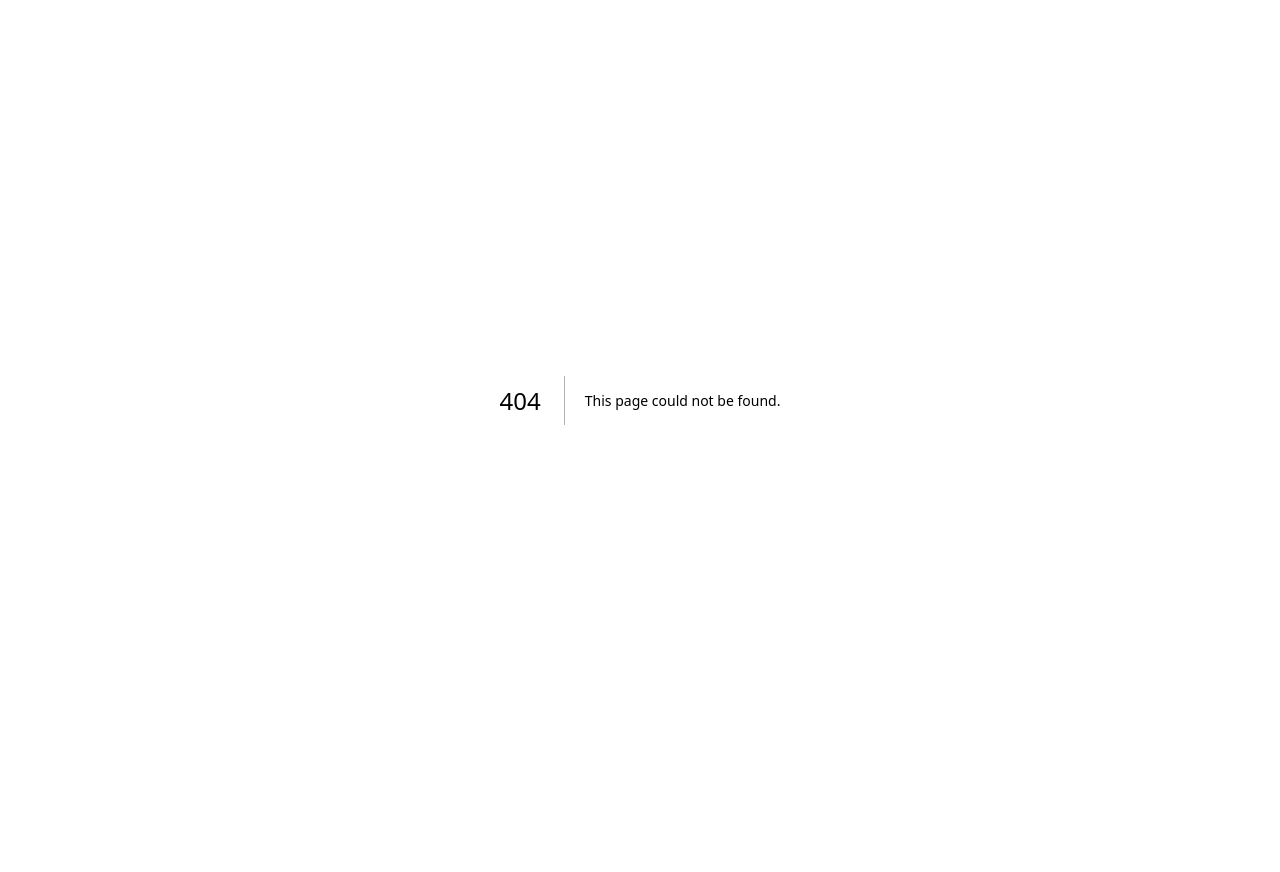
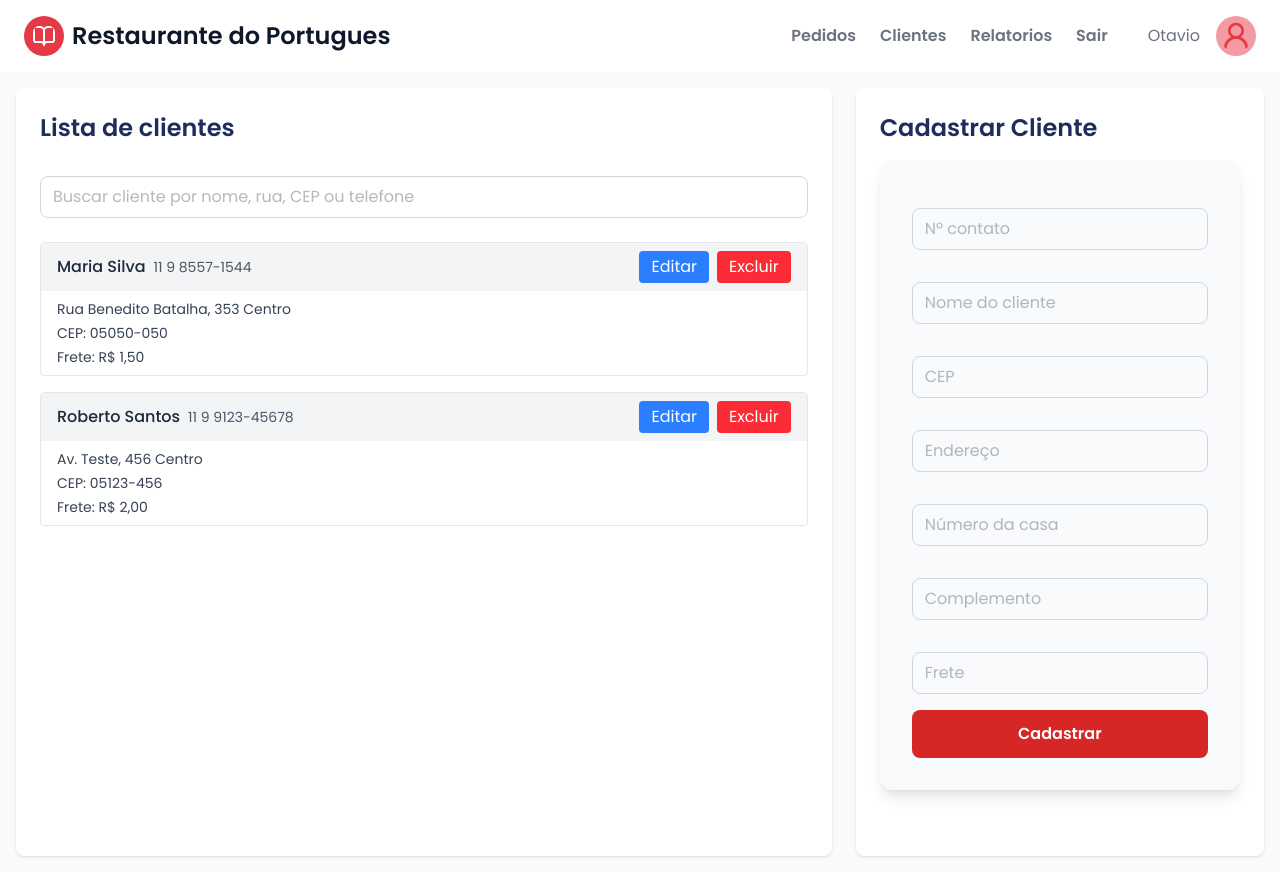
Before and after one commit to ProjetosMethodAgile/restaurante-devagile, a Next.js app: page /protect/cliente in a window 1280 px wide. Before the commit this address had no page. Before the commit the page ends 800 px from the top, so only its background shows below. Built offline with nearby package versions, Linux system fonts and the light colour scheme.

Commit message:
Adicionando area de cadastro do cliente

```diff
--- a/src/app/page.tsx
+++ b/src/app/page.tsx
@@ -16,6 +16,8 @@ type ValidationState = {
 
 export default function Logi() {
   const { usuario, setUsuario, senha, setSenha, nomeEmpresa,openGlobalModal,closeGlobalModal} = useGlobalContext();
+  console.log(openGlobalModal,closeGlobalModal);
+
   const [typeSenha, setTypeSenha] = useState(true);
   const [resetSenha, setResetSenha] = useState<boolean>(false);
 
--- /dev/null
+++ b/src/app/protect/cliente/page.tsx
@@ -0,0 +1,191 @@
+'use client'
+import React, { useState } from 'react'
+import { Form } from '@/src/components/Form'
+
+export default function Cliente() {
+  // Lista e busca de clientes (exibição)
+  const [clientes, setClientes] = useState([
+    { nome: 'Maria Silva', endereco: 'Rua Benedito Batalha, 353 Centro', CEP: '05050-050', telefone: '11 9 8557-1544', frete: '1,50' },
+    { nome: 'Roberto Santos', endereco: 'Av. Teste, 456 Centro', CEP: '05123-456', telefone: '11 9 9123-45678', frete: '2,00' },
+    // … mais clientes
+  ])
+  console.log(setClientes);
+
+  const [search, setSearch] = useState('')
+
+  // Dados do formulário de cadastro
+  const [form, setForm] = useState({
+    contato: '',
+    nome: '',
+    cep: '',
+    endereco: '',
+    numero: '',
+    complemento: '',
+    frete: ''
+  })
+  const [addressDisabled, setAddressDisabled] = useState(false)
+
+  // Filtra clientes conforme termo (texto ou dígitos)
+  const term = search.toLowerCase().trim()
+  const digits = search.replace(/\D/g, '')
+  const filteredClientes = clientes.filter(item => {
+    const name = item.nome.toLowerCase()
+    const address = item.endereco.toLowerCase()
+    const cepDigits = item.CEP.replace(/\D/g, '')
+    const phoneDigits = item.telefone.replace(/\D/g, '')
+
+    const textMatch = term && (name.includes(term) || address.includes(term))
+    const cepMatch = digits && cepDigits.includes(digits)
+    const phoneMatch = digits && phoneDigits.includes(digits)
+
+    return search === '' || textMatch || cepMatch || phoneMatch
+  })
+
+  // Controle de inputs do formulário
+  const handleChange =( e: React.ChangeEvent<HTMLInputElement> )=> {
+    const { id, value } = e.target
+    if (id === 'endereco' && addressDisabled) {
+      alert('Para editar o endereço, por favor apague o CEP primeiro.')
+      return
+    }
+    setForm(prev => ({ ...prev, [id]: value }))
+    if (id === 'cep') {
+      setAddressDisabled(false)
+      setForm(prev => ({ ...prev, endereco: '' }))
+    }
+  }
+
+  // Ao perder foco no CEP, busca endereço na API ViaCEP
+  const handleCepBlur = async () => {
+    const cepDigits = form.cep.replace(/\D/g, '')
+    if (cepDigits.length === 8) {
+      try {
+        const res = await fetch(`https://viacep.com.br/ws/${cepDigits}/json/`)
+        const data = await res.json()
+        if (!data.erro) {
+          const fullAddress = `${data.logradouro}, ${data.bairro}, ${data.localidade}-${data.uf}`
+          setForm(prev => ({ ...prev, endereco: fullAddress }))
+          setAddressDisabled(true)
+        } else {
+          setAddressDisabled(false)
+        }
+      } catch {
+        setAddressDisabled(false)
+      }
+    }
+  }
+
+  return (
+    <div className="flex flex-col lg:flex-row gap-6 p-4 h-auto lg:h-screen bg-gray-50">
+      {/* Lista de Clientes */}
+      <section className="w-full lg:w-2/3 bg-white rounded-lg shadow p-4 lg:p-6 overflow-auto">
+        <h2 className="text-xl sm:text-2xl font-semibold text-[#1F2D5C] mb-4">Lista de clientes</h2>
+        <Form.InputALL
+          type="text"
+          placeholder="Buscar cliente por nome, rua, CEP ou telefone"
+          id="search"
+          className="w-full px-3 py-2 mb-4 sm:mb-6 border border-gray-300 rounded-lg focus:outline-none focus:ring-2 focus:ring-[#D72626]"
+          value={search}
+          onChange={e => setSearch(e.target.value)}
+        />
+        <ul className="space-y-4">
+          {filteredClientes.map((item, idx) => (
+            <li key={idx} className="bg-white rounded border border-gray-200">
+              {/* Header do card */}
+              <div className="flex justify-between items-center bg-gray-100 px-4 py-2 rounded-t">
+                <div className="flex items-baseline space-x-2">
+                  <span className="font-medium text-gray-800">{item.nome}</span>
+                  <span className="text-sm text-gray-600">{item.telefone}</span>
+                </div>
+                <div className="space-x-2">
+                  <button className="px-3 py-1 bg-blue-500 text-white rounded hover:bg-blue-600 transition">Editar</button>
+                  <button className="px-3 py-1 bg-red-500 text-white rounded hover:bg-red-600 transition">Excluir</button>
+                </div>
+              </div>
+              {/* Corpo do card */}
+              <div className="px-4 py-2 space-y-1">
+                <p className="text-sm text-gray-700">{item.endereco}</p>
+                <p className="text-sm text-gray-700">CEP: {item.CEP}</p>
+                <p className="text-sm text-gray-700">Frete: R$ {item.frete}</p>
+              </div>
+            </li>
+          ))}
+          {filteredClientes.length === 0 && (
+            <li className="text-center text-gray-500 py-4">Nenhum cliente encontrado.</li>
+          )}
+        </ul>
+      </section>
+
+      {/* Formulário de Cadastro */}
+      <section className="w-full lg:w-1/3 bg-white rounded-lg shadow p-4 lg:p-6 overflow-auto">
+        <h2 className="text-xl sm:text-2xl font-semibold text-[#1F2D5C] mb-4">Cadastrar Cliente</h2>
+        <Form.Root className="space-y-4">
+          <Form.InputALL
+            id="contato"
+            type="text"
+            placeholder="Nº contato"
+            className="w-full px-3 py-2 border border-gray-300 rounded-lg focus:outline-none focus:ring-2 focus:ring-[#D72626] text-sm sm:text-base"
+            value={form.contato}
+            onChange={handleChange}
+            required
+          />
+          <Form.InputALL
+            id="nome"
+            type="text"
+            placeholder="Nome do cliente"
+            className="w-full px-3 py-2 border border-gray-300 rounded-lg focus:outline-none focus:ring-2 focus:ring-[#D72626] text-sm sm:text-base"
+            value={form.nome}
+            onChange={handleChange}
+            required
+          />
+          <Form.InputALL
+            id="cep"
+            type="text"
+            placeholder="CEP"
+            className="w-full px-3 py-2 border border-gray-300 rounded-lg focus:outline-none focus:ring-2 focus:ring-[#D72626] text-sm sm:text-base"
+            value={form.cep}
+            onChange={handleChange}
+            onBlur={handleCepBlur}
+
+          />
+          <Form.InputALL
+            id="endereco"
+            type="text"
+            placeholder="Endereço"
+            className="w-full px-3 py-2 border border-gray-300 rounded-lg focus:outline-none focus:ring-2 focus:ring-[#D72626] text-sm sm:text-base"
+            value={form.endereco}
+            onChange={handleChange}
+            disabled={addressDisabled}
+          />
+          <Form.InputALL
+            id="numero"
+            type="text"
+            placeholder="Número da casa"
+            className="w-full px-3 py-2 border border-gray-300 rounded-lg focus:outline-none focus:ring-2 focus:ring-[#D72626] text-sm sm:text-base"
+            value={form.numero}
+            onChange={handleChange}
+          />
+          <Form.InputALL
+            id="complemento"
+            type="text"
+            placeholder="Complemento"
+            className="w-full px-3 py-2 border border-gray-300 rounded-lg focus:outline-none focus:ring-2 focus:ring-[#D72626] text-sm sm:text-base"
+            value={form.complemento}
+            onChange={handleChange}
+          />
+          <Form.InputALL
+            id="frete"
+            type="text"
+            placeholder="Frete"
+            className="w-full px-3 py-2 border border-gray-300 rounded-lg focus:outline-none focus:ring-2 focus:ring-[#D72626] text-sm sm:text-base"
+            value={form.frete}
+            onChange={handleChange}
+          />
+          <Form.ButtonChange className="w-full py-2 sm:py-3 bg-[#D72626] text-white font-semibold rounded-lg hover:bg-red-700 transition text-sm sm:text-base">
+            Cadastrar
+          </Form.ButtonChange>
+        </Form.Root>
+      </section>
+    </div>
+  )
+}
--- a/src/components/Form/FormInput.tsx
+++ b/src/components/Form/FormInput.tsx
@@ -1,5 +1,4 @@
 import iconsMap from "./../../utils/iconsMap";
-import { InputProps } from "./FormsType/FormType";
 type InputPropsIcone = React.ComponentProps<"input"> &{
   icone:string
 }
--- a/src/components/Header/NavigationMenu.tsx
+++ b/src/components/Header/NavigationMenu.tsx
@@ -1,4 +1,5 @@
 import { BookOpen, User2 } from "lucide-react";
+import Link from "next/link";
 
 export default function NavigationMenu() {
   return (
@@ -10,7 +11,7 @@ export default function NavigationMenu() {
       <div className="*:flex *:items-center text-text-secondary flex gap-10 ">
         <ul className="gap-6 *:cursor-pointer *:hover:text-primary *:font-semibold">
           <li>Pedidos</li>
-          <li>Clientes</li>
+          <Link href="/protect/cliente">Clientes</Link>
           <li>Relatorios</li>
           <li>Sair</li>
         </ul>
--- a/src/context.ts/globalContext.tsx
+++ b/src/context.ts/globalContext.tsx
@@ -53,6 +53,8 @@ export const GlobalContextProvider = ({
   const closeGlobalModal = () => {
     setGlobalModalContent(null);
   };
+  console.log(globalModalContent);
+
 
   const contextValue: IGlobalContext = {
     usuario,
```
